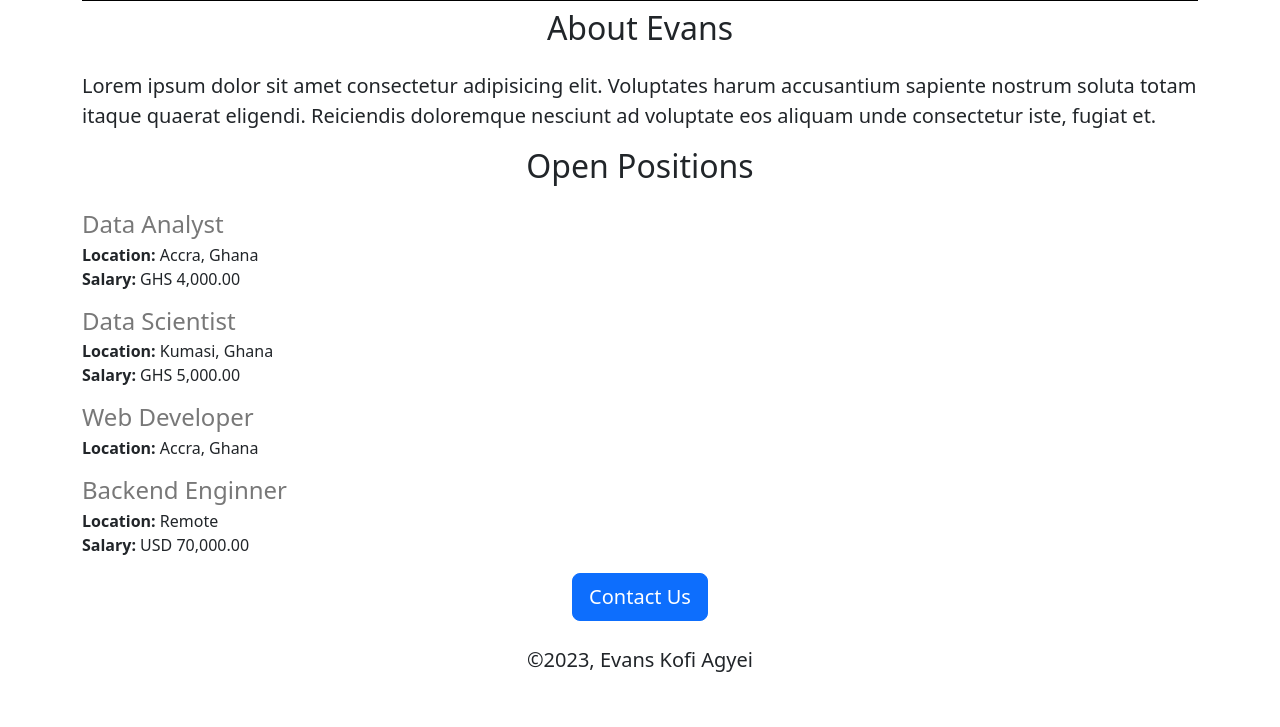
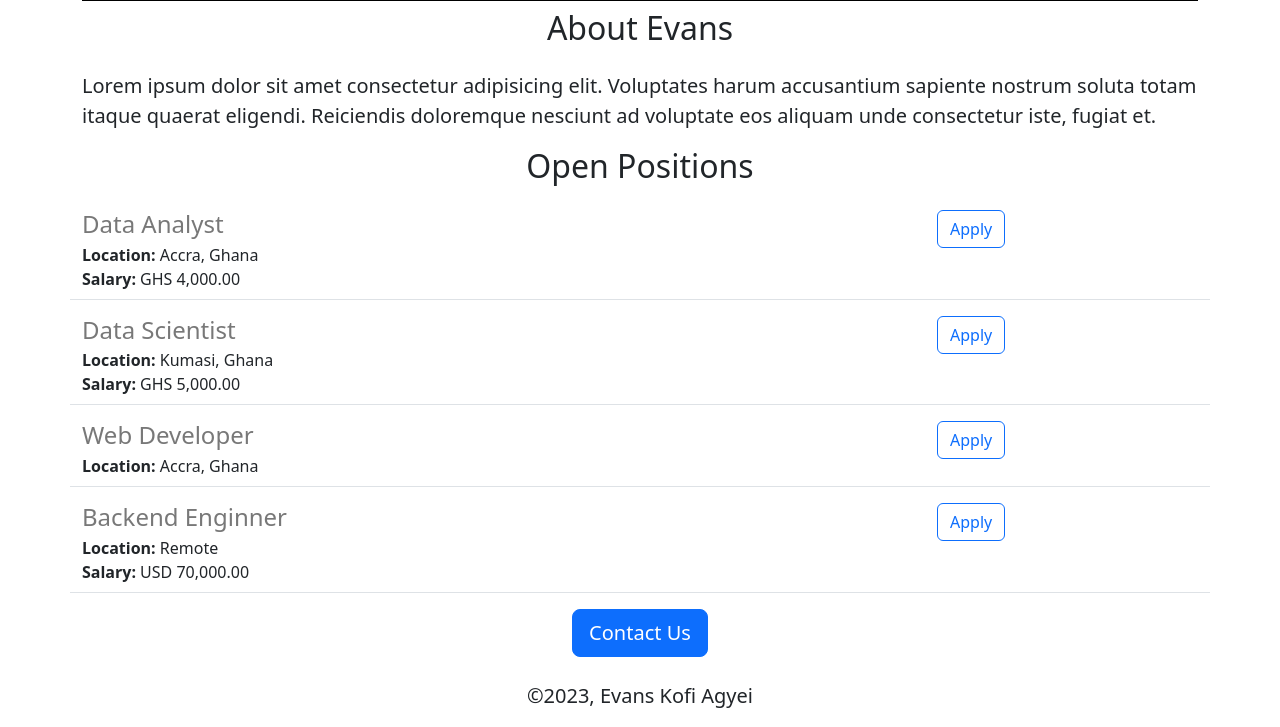
Before and after one commit to agyeievans/flask-career-website-v2, a Flask app: page / in a window 1280 px wide. Shown: the part 439-1166 px from the top of the page. Before the commit the page ends 1111 px from the top, so only its background shows below. Run offline with Flask 3, Linux system fonts and the light colour scheme.

Commit message:
updated styling

```diff
--- a/templates/jobitem.html
+++ b/templates/jobitem.html
@@ -1,4 +1,5 @@
-<div style="margin-bottom: 16px;">
+<div class="border-bottom row" style="margin-bottom: 16px; padding-bottom: 8px;">
+    <div class="col-9">
         <h4 style="color: rgb(120, 120, 120); margin-bottom: 4px;">{{ job.title }}</h4>
         <div>
             <b>Location:</b> {{ job.location }}
@@ -9,3 +10,7 @@
         </div>
         {% endif %}
     </div>
+    <div class="col-3">
+        <button type="button" class="btn btn-outline-primary">Apply</button>
+    </div>
+</div>
```
Lines whose indentation alone changed are shown as unchanged.
